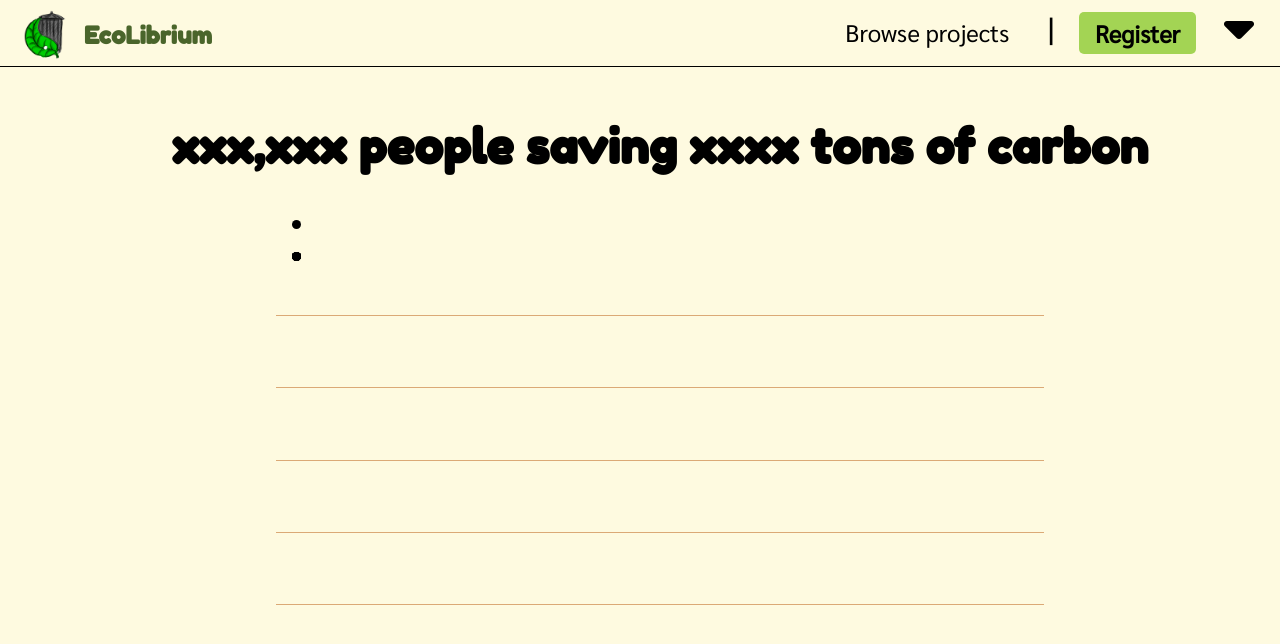
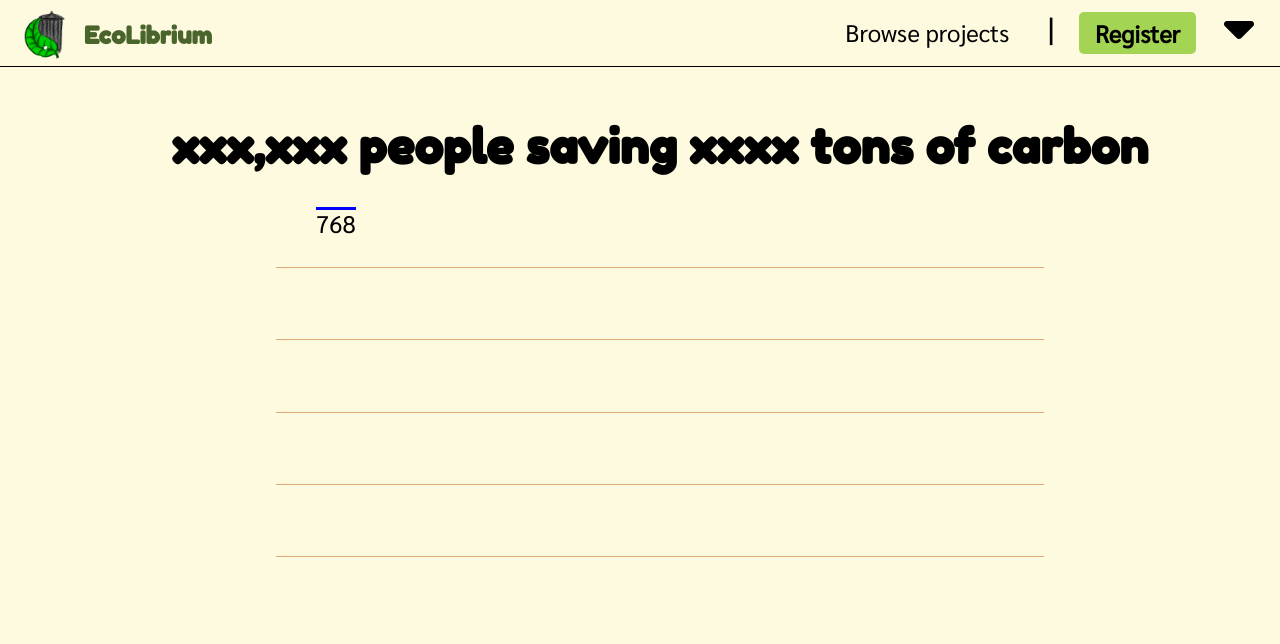
Before and after one commit to R0yZh3ng/Ecolibrium-, a Flask app: page /main in a window 1280 px wide. Shown: the top 644 px of the page. Run offline with Flask 3, Linux system fonts and the light colour scheme; some libraries are stand-ins or nearby versions.

Commit message:
gave up on graph
:(

```diff
--- a/app/static/css/main.css
+++ b/app/static/css/main.css
@@ -4,23 +4,26 @@
   align-self: center;
   min-height: 350px;
 }
+/* Chart lines */
 .line-chart table {
   border-collapse: collapse;
   empty-cells: show;
   width: 100%;
   min-height: inherit;
 }
-/* Chart lines */
 .line-chart table tbody tr {
   min-height: 20%;
   border-bottom: thin solid #DBA976;
 }
 /* Chart data */
+.line-chart ul {
+  list-style-type: none;
+}
 .line-chart-data {
   background-color: blue;
-  bottom: var(--y);
+  left: var(--x);
+  top: var(--y);
   height: 3px;
-  left: var(--x);
   position: absolute;
   width: calc(var(--hypotenuse) * 1px);
 }
--- a/app/static/js/main.js
+++ b/app/static/js/main.js
@@ -13,7 +13,7 @@ function drawChart() {
   const data = document.querySelectorAll(".line-chart-data");
   dataMin = getComputedStyle(data[0]).getPropertyValue('--value'), dataMax = dataMin;
   const total = document.querySelectorAll(".line-chart-total")[0];
-  const positions = document.querySelectorAll(".line-chart-lines");
+  const position = document.getElementsByClassName("line-chart-lines")[0].getBoundingClientRect();
   // Find min and max of data
   for (i=0; i<data.length; i++) {
     crnt = getComputedStyle(data[i]).getPropertyValue('--value');
@@ -26,7 +26,10 @@ function drawChart() {
   // Change chart data to display on graph
   for (i=0; i<data.length; i++) {
     crnt = data[i];
+    crntComputedStyle = getComputedStyle(data[i]);
+    crnt.style.setProperty('--x', (position.right - position.left));
   }
+  data[0].innerHTML = position.right - position.left;//getComputedStyle(data[0]).getPropertyValue('--x');
 }
 
 function incrementUsers() {
--- a/template/base/main.html
+++ b/template/base/main.html
@@ -11,21 +11,28 @@
 <h1><span id="num-users">xxx,xxx</span> people saving <span id="num-tons">xxxx</span> tons of carbon</h1>
 <div class="line-chart" onload="drawChart()">
   <ul>
-    <li class="line-chart-total" style="--value: 8293 tons"></li>
-    <li class="line-chart-data" style="--value: 40"></li>
-    <li class="line-chart-data" style="--value: 30"></li>
-    <li class="line-chart-data" style="--value: 45"></li>
-    <li class="line-chart-data" style="--value: 60"></li>
-    <li class="line-chart-data" style="--value: 72"></li>
-    <li class="line-chart-data" style="--value: 82"></li>
+    <li class="line-chart-total"
+      style="--x:0px --y:0px --value:8293 tons"></li>
+    <li class="line-chart-data"
+      style="--x:0px --y:0px --value: 40"></li>
+    <li class="line-chart-data"
+      style="--x:0px --y:0px --value: 30"></li>
+    <li class="line-chart-data"
+      style="--x:0px --y:0px --value: 45"></li>
+    <li class="line-chart-data"
+      style="--x:0px --y:0px --value: 60"></li>
+    <li class="line-chart-data"
+      style="--x:0px --y:0px --value: 72"></li>
+    <li class="line-chart-data"
+      style="--x:0px --y:0px --value: 82"></li>
   </ul>
-  <table>
+  <table class="line-chart-lines">
     <tbody>
-      <tr class="line-chart-lines"><td></td></tr>
-      <tr class="line-chart-lines"><td></td></tr>
-      <tr class="line-chart-lines"><td></td></tr>
-      <tr class="line-chart-lines"><td></td></tr>
-      <tr class="line-chart-lines"><td></td></tr>
+      <tr><td></td></tr>
+      <tr><td></td></tr>
+      <tr><td></td></tr>
+      <tr><td></td></tr>
+      <tr><td></td></tr>
     </tbody>
   </table>
 </div>
```
